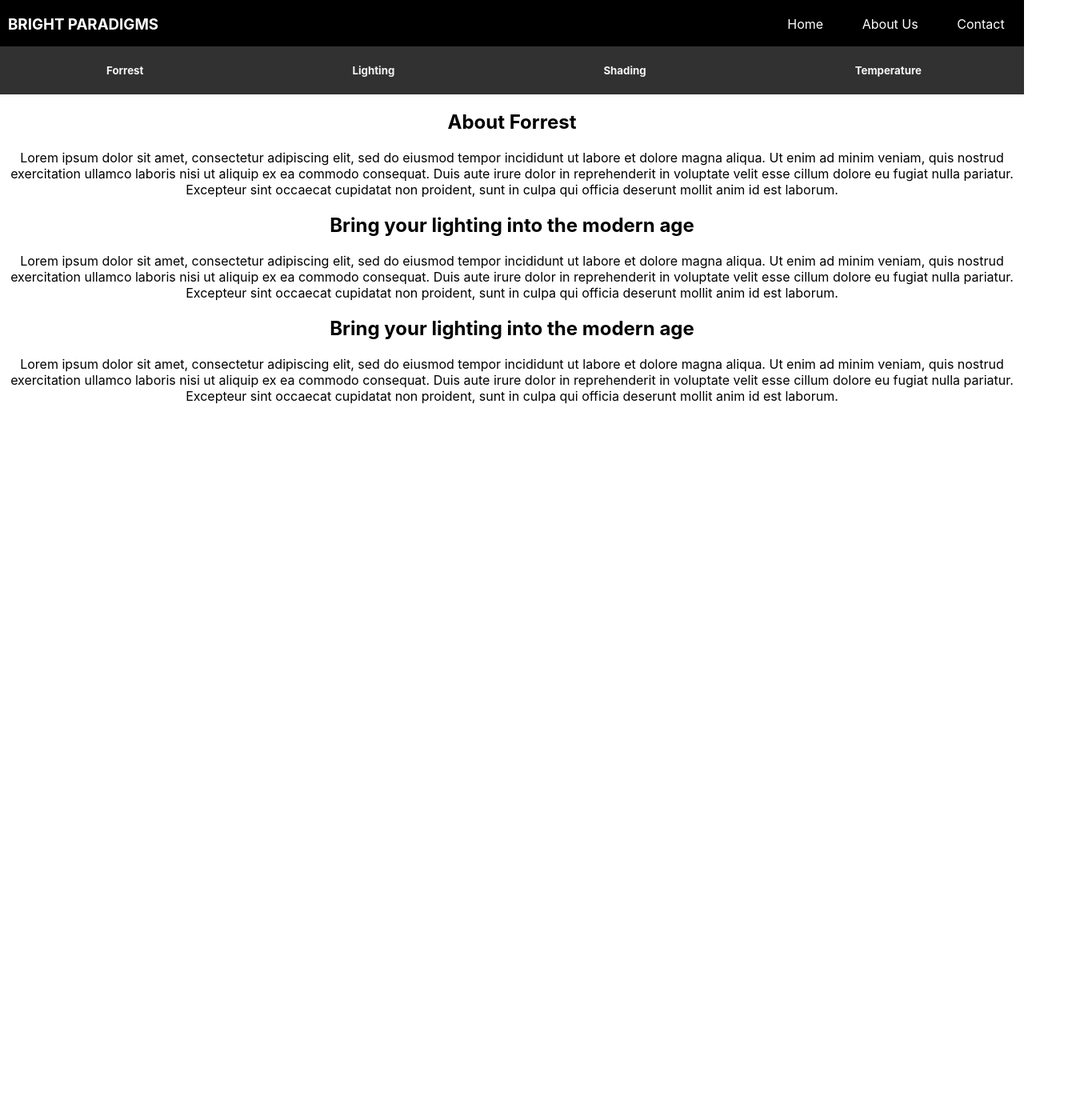
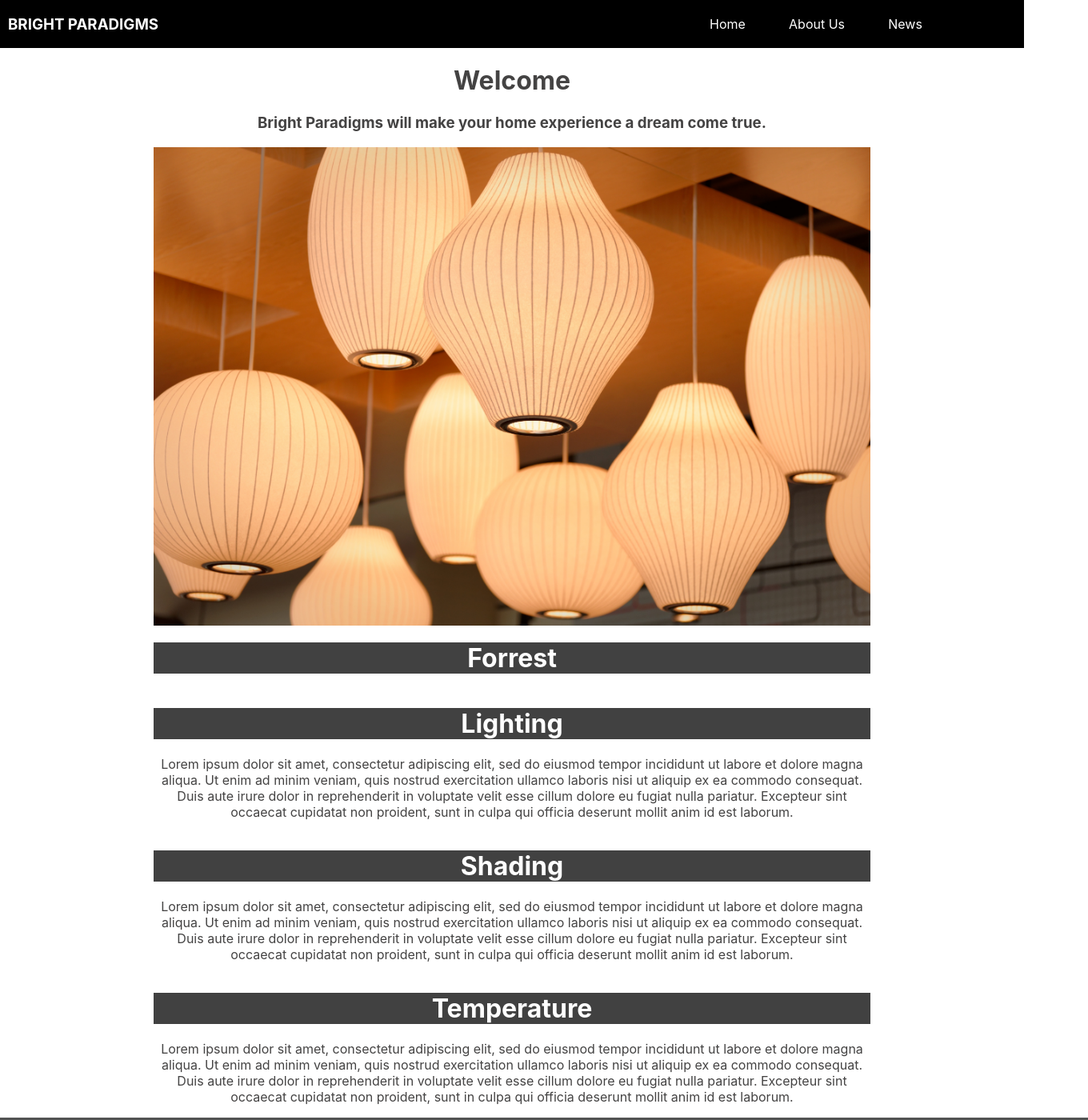
Before and after one commit to rayacooper/brightparadigms, a React (Create React App) app: page /about in a window 1280 px wide. Shown: the top 1400 px of the page at 80% size, 1360 px wide, since content can reach past the window. Before the commit the page ends 800 px from the top, so only its background shows below. Built offline with nearby package versions, Linux system fonts and the light colour scheme.

Commit message:
About Section, More CSS

```diff
--- a/src/App.js
+++ b/src/App.js
@@ -1,6 +1,7 @@
 import React from 'react';
 import { BrowserRouter as Router} from 'react-router-dom'
 import NavBar from './Components/NavBar/NavBar'
+import Contact from './Components/Contact/Contact'
 import Routes from './Routes';
 import './App.css';
 
@@ -11,6 +12,7 @@ function App() {
       <Router>
         <NavBar />
         {Routes}
+        <Contact />
       </Router>
 
     </div>
--- a/src/Components/About/About Main/About.css
+++ b/src/Components/About/About Main/About.css
@@ -1,21 +1,47 @@
 .AboutMain {
-    margin-top: -2px;
+    color: rgb(51, 51, 51);
+    display: flex;
+    justify-content: center;
 }
 
 .AboutNavBar{
     width: 100vw;
     display: flex;
-    justify-content: space-around;
     background-color: rgb(49, 49, 49);
     color: whitesmoke;
 }
 
 .AboutNavBar h5 {
-    margin-left: 5px;
+    margin: 13px;
 }
 
-.AboutForrest {
-    width: 100vw;
-    height: 800px;
+img {
+    width: 100%;
+}
+
+
+.AboutBody{
+    color: rgb(68, 67, 67);
+    width: 70vw;
+    display: flex;
+    flex-direction: column;
+    justify-content: center;;
+}
+
+.AboutMiniSections p{
     display: block;
 }
+
+.AboutMiniSections h1 {
+    background-color: rgb(65, 65, 65);
+    color: white;
+}
+
+.AboutHidden h1 {
+    background-color: rgb(65, 65, 65);
+    color: white
+}
+
+.AboutHidden p{
+    display: none;
+}
--- a/src/Components/About/About Main/About.js
+++ b/src/Components/About/About Main/About.js
@@ -1,21 +1,39 @@
-import React from 'react';
+import React, {useState} from 'react';
 
 import './About.css'
-// import Lights from './../../../Assets/lamp-image.jpg'
+import Lights from './../../../Assets/lamp-image.jpg'
 
 const About = () => {
+
+    let [forrestVisible, updateForrestVisible] = useState(false)
+
     return(
         <div className='AboutMain'>
 
-            <div className='AboutNavBar'>
+            {/* <div className='AboutNavBar'>
                 <h5>Forrest</h5>
                 <h5>Lighting</h5>
                 <h5>Shading</h5>
                 <h5>Temperature</h5>
+            </div> */}
+
+            <div className="AboutBody">
+
+                <div className="AboutSections" id='AboutIntro'>
+                    <h1>Welcome</h1>
+                    <h3>Bright Paradigms will make your home experience a dream come true. </h3>
                 </div>
 
-            <div className="AboutSections" id='AboutForrest'>
-                <h2>About Forrest</h2>
+                <img src={Lights} />
+
+                <div className={forrestVisible ? "AboutMiniSections" : "AboutHidden"} id='AboutForrest'>
+                    <h1 onClick={() => updateForrestVisible(!forrestVisible)}>Forrest</h1>
+                    <p>Lorem ipsum dolor sit amet, consectetur adipiscing elit,
+                    sed do eiusmod tempor incididunt ut labore et dolore magna aliqua. </p>
+                </div>
+
+                <div className="AboutMiniSections" id='AboutShading'>
+                    <h1>Lighting</h1>
                     <p>Lorem ipsum dolor sit amet, consectetur adipiscing elit,
                     sed do eiusmod tempor incididunt ut labore et dolore magna aliqua.
                     Ut enim ad minim veniam, quis nostrud exercitation ullamco laboris
@@ -25,8 +43,8 @@ const About = () => {
                     culpa qui officia deserunt mollit anim id est laborum.</p>
                 </div>
 
-            <div className="AboutSections" id='AboutLighting'>
-                <h2>Bring your lighting into the modern age</h2>
+                <div className="AboutMiniSections" id='AboutShading'>
+                    <h1>Shading</h1>
                     <p>Lorem ipsum dolor sit amet, consectetur adipiscing elit,
                     sed do eiusmod tempor incididunt ut labore et dolore magna aliqua.
                     Ut enim ad minim veniam, quis nostrud exercitation ullamco laboris
@@ -36,8 +54,8 @@ const About = () => {
                     culpa qui officia deserunt mollit anim id est laborum.</p>
                 </div>
 
-            <div className="AboutSections" id='AboutShading'>
-                <h2>Bring your lighting into the modern age</h2>
+                <div className="AboutMiniSections" id='AboutTemperature'>
+                    <h1>Temperature</h1>
                     <p>Lorem ipsum dolor sit amet, consectetur adipiscing elit,
                     sed do eiusmod tempor incididunt ut labore et dolore magna aliqua.
                     Ut enim ad minim veniam, quis nostrud exercitation ullamco laboris
@@ -48,6 +66,9 @@ const About = () => {
                 </div>
 
             </div>
+
+
+        </div>
     )
 }
 
--- a/src/Components/Contact/Contact.css
+++ b/src/Components/Contact/Contact.css
@@ -2,10 +2,10 @@
     display: flex;
     flex-direction: column;
     width: 100vw;
-    height: 100vh;
     background-color: rgb(82, 83, 83);
     color: white;
     text-align: left;
+    font-size: 12px;
 }
 
 a {
@@ -21,6 +21,8 @@ a {
     .ContactMain {
         flex-direction: row;
         padding: 40px;
+        height: 50vh;
+        font-size: 15px;
     }
 
     .ContactInner{
--- a/src/Components/Contact/Contact.js
+++ b/src/Components/Contact/Contact.js
@@ -9,6 +9,7 @@ const Contact = () => {
             <div className="ContactInner">
                 <p><b>CONNECT</b></p>
                 <br />
+                <p>YOUTUBE</p>
                 <p>FACEBOOK</p>
                 <p>INSTAGRAM</p>
                 <p>TWITTER</p>
--- a/src/Components/NavBar/NavBar.css
+++ b/src/Components/NavBar/NavBar.css
@@ -56,6 +56,7 @@ li {
         width: 25vw;
         justify-content: space-around;
         align-items: center;
+        margin-right: 100px;
     }
 
     .NavBarHamburger {
--- a/src/Components/NavBar/NavBar.js
+++ b/src/Components/NavBar/NavBar.js
@@ -21,9 +21,9 @@ const NavBar = () => {
             </div>
 
             <div className='NavBarLinks'>
-                <Link className='LinkLink' to='/'>Home</Link>
-                <Link className='LinkLink' to='/about'>About Us</Link>
-                <Link className='LinkLink' to='/contact'>Contact</Link>
+                <Link className='LinkLink' to='/' >Home</Link>
+                <Link className='LinkLink' to='/about' >About Us</Link>
+                <Link className='LinkLink' to='/news' >News</Link>
             </div>
 
             <div className="NavBarHamburger" onClick={() => clickMenu()}>
@@ -32,9 +32,9 @@ const NavBar = () => {
 
             <div className={dropDown ? "NavBarDropDownVisible" : "NavBarDropDownHidden"}>
                 <ul className='LinkLink'>
-                    <li className='LinkLink'><Link className='LinkLink' to='/'>Home</Link></li>
-                    <li><Link className='LinkLink' to='/about'>About</Link></li>
-                    <li><Link className='LinkLink' to='/contact'>Contact</Link></li>
+                    <li><Link className='LinkLink' to='/' onClick={() => updateDropDown(false)}>Home</Link></li>
+                    <li><Link className='LinkLink' to='/about' onClick={() => updateDropDown(false)}>About</Link></li>
+                    <li><Link className='LinkLink' to='/news' onClick={() => updateDropDown(false)}>News</Link></li>
                 </ul>
             </div>
 
--- /dev/null
+++ b/src/Components/News/News.js
@@ -0,0 +1,11 @@
+import React from 'react';
+
+import './News.css'
+
+const News = () => {
+    return(
+        <div>News Feed</div>
+    )
+}
+
+export default News;
--- a/src/Routes.js
+++ b/src/Routes.js
@@ -3,12 +3,13 @@ import {Switch, Route} from 'react-router-dom'
 
 import About from './Components/About/About Main/About';
 import HomePage from './Components/HomePage/HomePage';
-import Contact from './Components/Contact/Contact'
+// import Contact from './Components/Contact/Contact'
+import News from './Components/News/News';
 
 export default (
     <Switch>
         <Route component={About} path='/about'/>
-        <Route component={Contact} path='/contact'/>
+        <Route component={News} path='/news'/>
         <Route component={HomePage} path='/'/>
     </Switch>
 )
```
Also changed, not shown: src/Components/News/News.css (added). Lines whose indentation alone changed are shown as unchanged.
